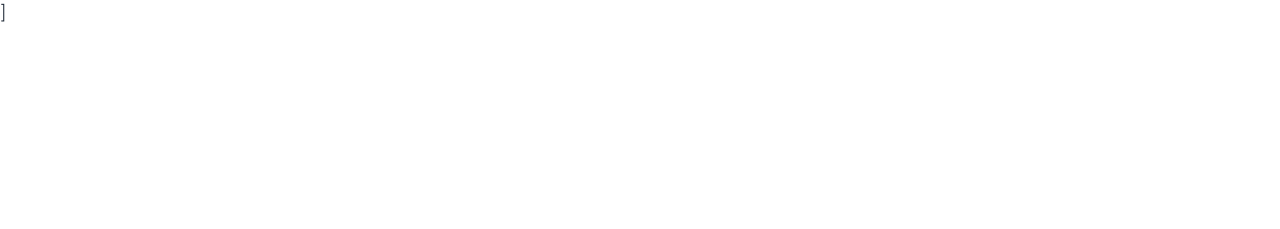
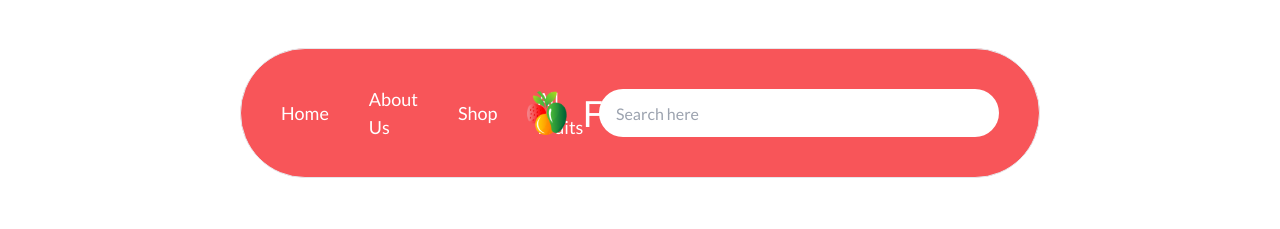
Before and after one commit to Nazmul1211/B8A3-fruit-brust, a plain HTML site: page index.html in a window 1280 px wide. Drawn offline with nearby package versions, Linux system fonts and the light colour scheme.

Commit message:
navbar section added

```diff
--- a/index.html
+++ b/index.html
@@ -4,18 +4,18 @@
 <head>
   <meta charset="UTF-8">
   <meta name="viewport" content="width=device-width, initial-scale=1.0">
-    <title>Tea House</title>
+  <title>B8A3 Fruit Brust</title>
   <!-- tailwind and daisyui -->
   <link href="https://cdn.jsdelivr.net/npm/daisyui@3.5.0/dist/full.css" rel="stylesheet" type="text/css" />
   <script src="https://cdn.tailwindcss.com"></script>
-    <!-- manrope google font -->
+  <!-- lato google font -->
   <link rel="preconnect" href="https://fonts.googleapis.com">
   <link rel="preconnect" href="https://fonts.gstatic.com" crossorigin>
-    <link href="https://fonts.googleapis.com/css2?family=Manrope:wght@400;500;600;700;800&display=swap" rel="stylesheet">
+  <link href="https://fonts.googleapis.com/css2?family=Lato:wght@300;400;700;900&display=swap" rel="stylesheet">
 
   <style>
-        .font-manrope{
-            font-family: 'Manrope', sans-serif;
+    .font-lato {
+      font-family: 'Lato', sans-serif;
     }
   </style>
 
@@ -25,20 +25,42 @@
       theme: {
         extend: {
           colors: {
-                clifford: '#da373d',
+            'primary': '#F85559',
           }
         }
       }
     }
   </script>
+
 </head>
 
-<body class="font-manrope">
-    <header>
+<body class="font-lato">
 
+  <header class="mx-4 lg:mx-60">
+    <nav class="my-12 border rounded-full bg-primary text-white">
+      <div class="navbar py-9 px-10 grid lg:grid-cols-3">
+
+        <div class="flex-1 gap-10">
+          <a class="text-lg">Home</a>
+          <a class="text-lg">About Us</a>
+          <a class="text-lg">Shop</a>
+          <a class="text-lg">All Fruits</a>
+        </div>
+
+        <div class="flex gap-4 justify-center">
+            <div class="w-10 rounded-full">
+              <img src="/images/logo.png" />
+            </div>
+            <h1 class="text-4xl">Fruit Burst</h1>
+        </div>
+
+        <div class="form-control items-end">
+          <input type="text" placeholder="Search here" class="input rounded-full lg:w-[400px] md:w-auto bg-white" />
+        </div>
+      </div>
+    </nav>
   </header>
-    <main>]
-
+  <main>
   </main>
   <footer>
 
```
Lines whose indentation alone changed are shown as unchanged.
